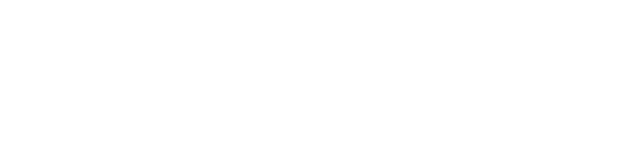
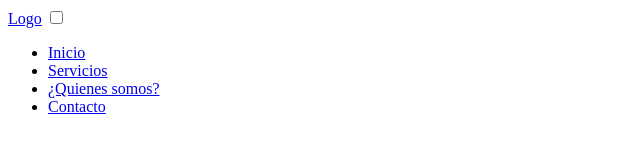
Before and after one commit to PowerBits-Inkua/Mente-en-Equilibrio, a plain HTML site: page index.html in a window 1280 px wide. Shown: the whole page, without its empty margins (0-640 px from the left). Drawn offline with Linux system fonts and the light colour scheme.

Commit message:
Creamos clases y el header
agregamos codigo al html sobre el menu

```diff
--- a/index.html
+++ b/index.html
@@ -9,5 +9,27 @@
 </head>
 <body>
 
+    <header class="header">
+
+        <div class="menu container">
+
+            <a href="#" class="logo">Logo</a>
+            <input type="checkbox" id="menu">
+            <label for="menu">
+                <img src="" class="menu-icono" alt="">
+            </label>
+            <nav class="navbar">
+                <ul>
+                    <li> <a href="#">Inicio</a> </li>
+                    <li> <a href="#">Servicios</a> </li>
+                    <li> <a href="#">¿Quienes somos?</a> </li>
+                    <li> <a href="#">Contacto</a> </li>
+                </ul>
+            </nav>
+
+        </div>
+
+    </header>
+
 </body>
 </html>
```
